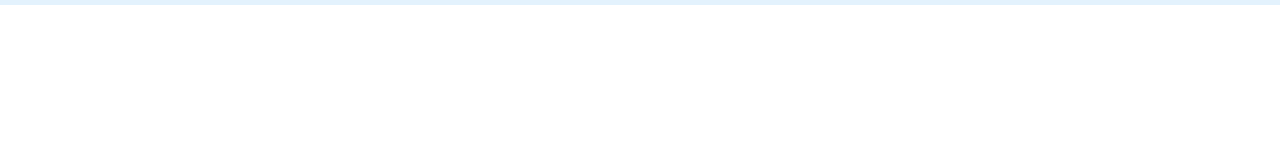
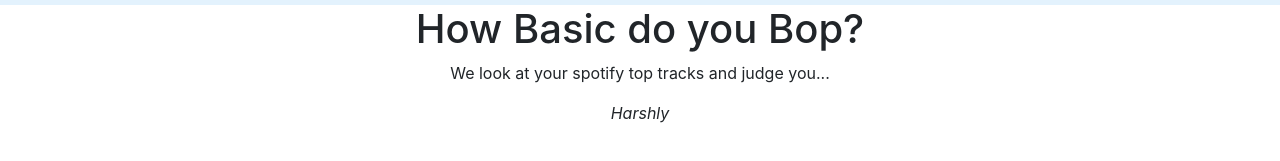
Before and after one commit to Ming-T/Hack2018, a plain HTML site: page html/index.html in a window 1280 px wide. Shown: the part 51-212 px from the top of the page. Drawn offline with nearby package versions, Linux system fonts and the light colour scheme; files that its build step writes are made by us from their sources; files whose address does not match are found by name.

Commit message:
updated index

```diff
--- a/html/index.html
+++ b/html/index.html
@@ -33,6 +33,15 @@
     </a>
   </nav>
 
+  <div class="container justify-content-center">
+      <h1 class="text-center">How Basic do you Bop?</h1>
+      <p class="text-center">We look at your spotify top tracks and judge you...
+        </br>
+        <p class="font-italic text-center" >Harshly</p>
+      </p>
+  </div>
+
+
 </body>
 
 
```
